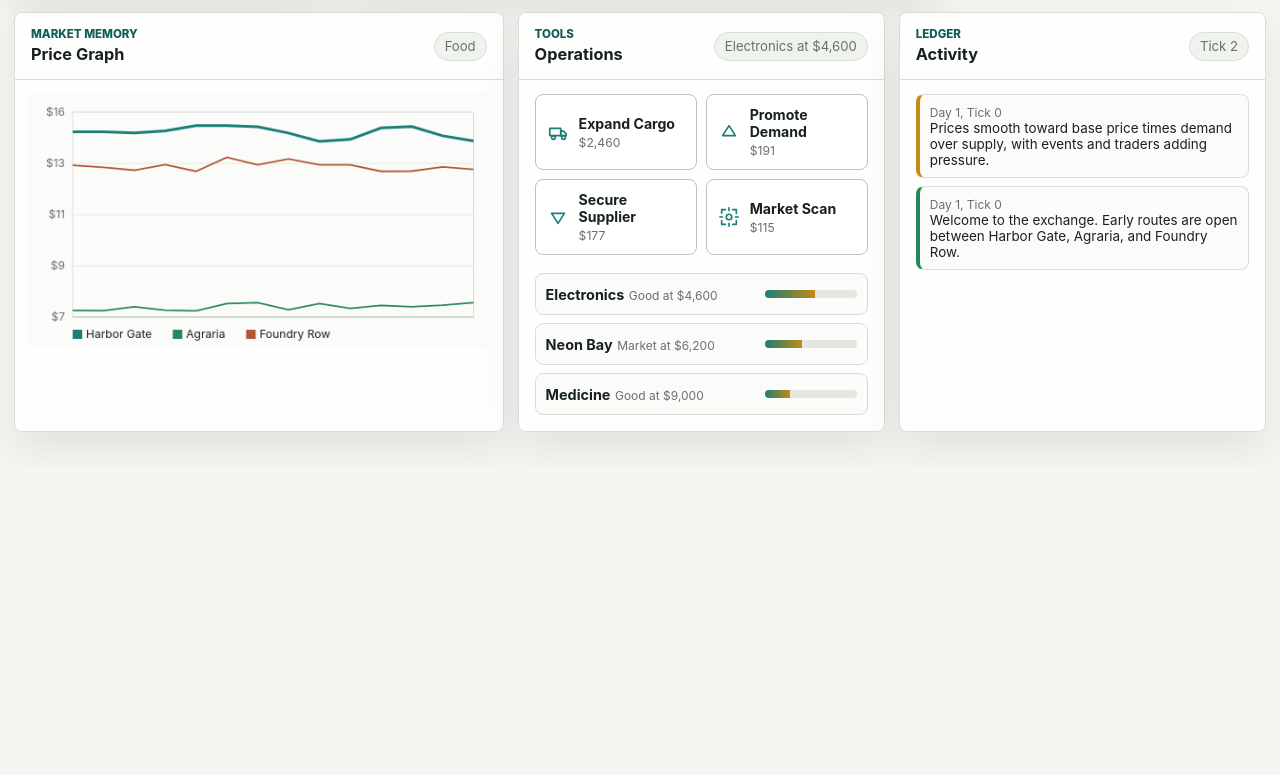
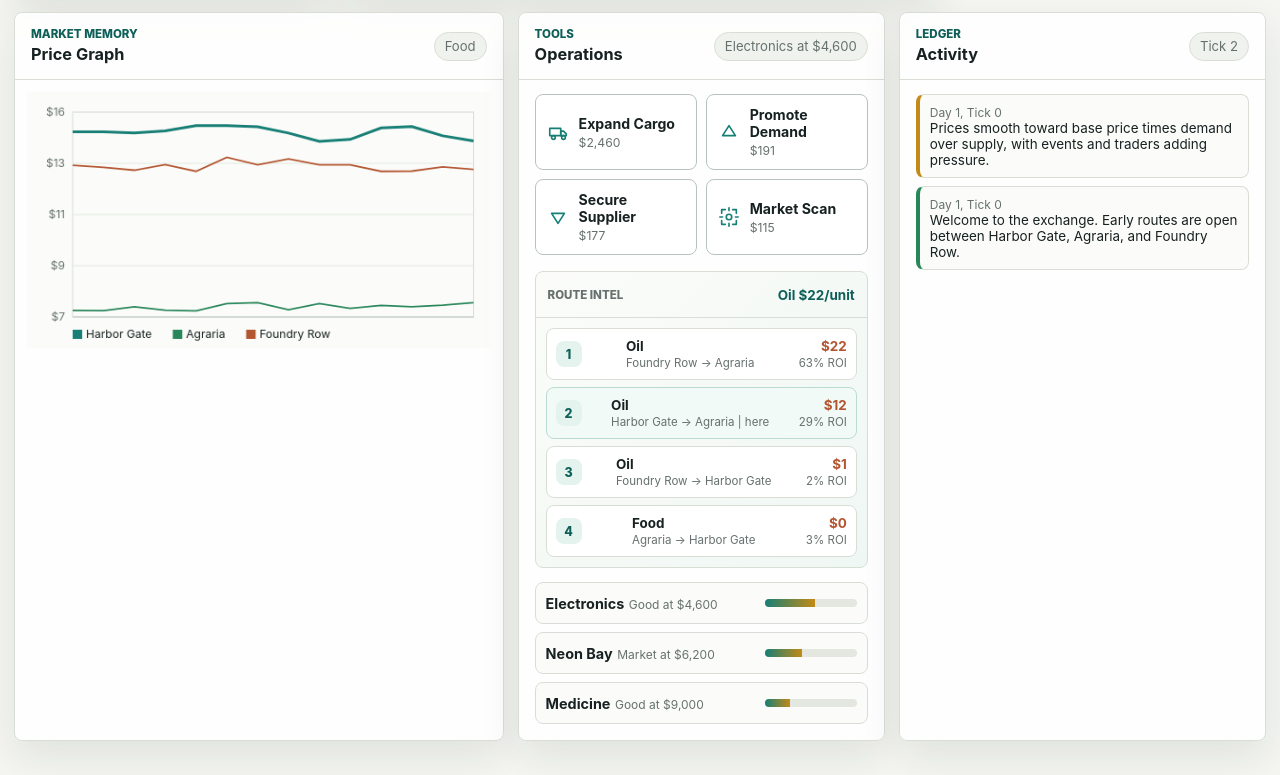
Before and after one commit to Sebby1770/mercantile-trade-simulator, a plain HTML site: page index.html in a window 1280 px wide. Shown: the part 833-1608 px from the top of the page. Before the commit the page ends 1299 px from the top, so only its background shows below. Drawn offline with Linux system fonts and the light colour scheme.

Commit message:
Add route intelligence panel

```diff
--- a/app.js
+++ b/app.js
@@ -645,7 +645,22 @@
     }
     state.player.money = roundMoney(state.player.money - cost);
 
-    let best = null;
+    const best = getRouteOpportunities(state, 1)[0];
+
+    if (best && best.margin > 0) {
+      addLog(
+        state,
+        `Scan: ${best.good.name} looks strongest from ${best.buyMarket.name} at ${formatMoney(best.buy)} to ${best.sellMarket.name} at ${formatMoney(best.sell)} for about ${formatMoney(best.margin)} per unit.`,
+        "good"
+      );
+    } else {
+      addLog(state, "Scan: no clear arbitrage after spreads and freight.", "warn");
+    }
+    return true;
+  }
+
+  function getRouteOpportunities(state, limit) {
+    const opportunities = [];
     GOODS.forEach((good) => {
       if (!state.unlockedGoods[good.id]) {
         return;
@@ -660,25 +675,30 @@
           }
           const buy = getTradePrice(state, buyMarket.id, good.id, "buy");
           const sell = getTradePrice(state, sellMarket.id, good.id, "sell");
-          const route = estimateRouteCost(buyMarket.id, sellMarket.id);
-          const margin = sell - buy - route / 10;
-          if (!best || margin > best.margin) {
-            best = { good, buyMarket, sellMarket, buy, sell, margin };
-          }
+          const freight = estimateRouteCost(buyMarket.id, sellMarket.id);
+          const margin = roundMoney(sell - buy - freight / 10);
+          opportunities.push({
+            good,
+            buyMarket,
+            sellMarket,
+            buy,
+            sell,
+            freight,
+            margin,
+            roi: buy > 0 ? margin / buy : 0,
+            startsHere: buyMarket.id === state.player.location
+          });
         });
       });
     });
 
-    if (best && best.margin > 0) {
-      addLog(
-        state,
-        `Scan: ${best.good.name} looks strongest from ${best.buyMarket.name} at ${formatMoney(best.buy)} to ${best.sellMarket.name} at ${formatMoney(best.sell)}.`,
-        "good"
-      );
-    } else {
-      addLog(state, "Scan: no clear arbitrage after spreads and freight.", "warn");
-    }
-    return true;
+    opportunities.sort((a, b) => {
+      if (b.margin !== a.margin) {
+        return b.margin - a.margin;
+      }
+      return Number(b.startsHere) - Number(a.startsHere);
+    });
+    return opportunities.slice(0, limit || 4);
   }
 
   function estimateRouteCost(fromId, toId) {
@@ -816,6 +836,7 @@
     renderProgress(state, elements.progressList);
     renderLog(state, elements.logList);
     renderOperations(state, elements);
+    renderRouteIntel(state, elements);
     renderChart(state, elements.priceCanvas);
   }
 
@@ -1035,6 +1056,31 @@
     elements.scanButton.disabled = state.player.money < scanCost;
   }
 
+  function renderRouteIntel(state, elements) {
+    const routes = getRouteOpportunities(state, 4).filter((route) => route.margin > 0);
+    if (!routes.length) {
+      elements.bestRouteLabel.textContent = "No clean spread";
+      elements.routeIntelList.innerHTML = `<p class="empty-state compact">No positive route after freight.</p>`;
+      return;
+    }
+
+    const best = routes[0];
+    elements.bestRouteLabel.textContent = `${best.good.name} ${formatMoney(best.margin)}/unit`;
+    elements.routeIntelList.innerHTML = routes.map((route, index) => `
+      <div class="route-intel-item ${route.startsHere ? "starts-here" : ""}">
+        <span class="route-rank">${index + 1}</span>
+        <span>
+          <strong>${route.good.name}</strong>
+          <small>${route.buyMarket.name} -> ${route.sellMarket.name}${route.startsHere ? " | here" : ""}</small>
+        </span>
+        <span class="route-return">
+          <strong>${formatMoney(route.margin)}</strong>
+          <small>${Math.round(route.roi * 100)}% ROI</small>
+        </span>
+      </div>
+    `).join("");
+  }
+
   function renderChart(state, canvas) {
     if (!canvas || !canvas.getContext) {
       return;
@@ -1228,6 +1274,8 @@
       "promoteCost",
       "supplierCost",
       "scanCost",
+      "bestRouteLabel",
+      "routeIntelList",
       "progressList",
       "unlockBadge",
       "logList",
@@ -1284,6 +1332,7 @@
     promoteDemand,
     secureSupplier,
     scanMarket,
+    getRouteOpportunities,
     getNetWorth,
     getInventoryUsed,
     getTradePrice,
--- a/index.html
+++ b/index.html
@@ -246,6 +246,13 @@
               </span>
             </button>
           </div>
+          <div class="route-intel" aria-live="polite">
+            <div class="route-intel-head">
+              <span>Route Intel</span>
+              <strong id="bestRouteLabel">Scanning</strong>
+            </div>
+            <div class="route-intel-list" id="routeIntelList"></div>
+          </div>
           <div class="progress-list" id="progressList"></div>
         </section>
 
--- a/styles.css
+++ b/styles.css
@@ -606,6 +606,12 @@ h2 {
   font-size: 0.9rem;
 }
 
+.empty-state.compact {
+  padding: 6px 4px;
+  margin: 0;
+  font-size: 0.82rem;
+}
+
 .chart-panel canvas {
   display: block;
   width: 100%;
@@ -653,6 +659,97 @@ h2 {
   margin-top: 3px;
   color: var(--muted);
   font-size: 0.76rem;
+}
+
+.route-intel {
+  margin: 12px 16px 0;
+  border: 1px solid var(--line);
+  border-radius: var(--radius);
+  background: linear-gradient(135deg, #fbfcf9, #eff7f4);
+  overflow: hidden;
+}
+
+.route-intel-head,
+.route-intel-item {
+  display: flex;
+  align-items: center;
+  justify-content: space-between;
+  gap: 10px;
+}
+
+.route-intel-head {
+  min-height: 46px;
+  padding: 10px 12px;
+  border-bottom: 1px solid var(--line);
+}
+
+.route-intel-head span {
+  color: var(--muted);
+  font-size: 0.72rem;
+  font-weight: 800;
+  text-transform: uppercase;
+}
+
+.route-intel-head strong {
+  color: var(--teal-dark);
+  font-size: 0.84rem;
+  text-align: right;
+}
+
+.route-intel-list {
+  display: grid;
+  gap: 7px;
+  padding: 10px;
+}
+
+.route-intel-item {
+  min-height: 52px;
+  padding: 8px 9px;
+  border: 1px solid var(--line);
+  border-radius: var(--radius);
+  background: #fff;
+}
+
+.route-intel-item.starts-here {
+  border-color: #badbd2;
+  background: #f1faf6;
+}
+
+.route-rank {
+  display: inline-grid;
+  place-items: center;
+  width: 26px;
+  aspect-ratio: 1;
+  border-radius: 8px;
+  color: var(--teal-dark);
+  background: #e4f3ee;
+  font-size: 0.78rem;
+  font-weight: 850;
+  flex: 0 0 auto;
+}
+
+.route-intel-item strong,
+.route-intel-item small {
+  display: block;
+}
+
+.route-intel-item strong {
+  font-size: 0.84rem;
+}
+
+.route-intel-item small {
+  margin-top: 2px;
+  color: var(--muted);
+  font-size: 0.72rem;
+}
+
+.route-return {
+  text-align: right;
+  flex: 0 0 auto;
+}
+
+.route-return strong {
+  color: var(--rust);
 }
 
 .progress-row {
```
Also changed, not shown: README.md.
